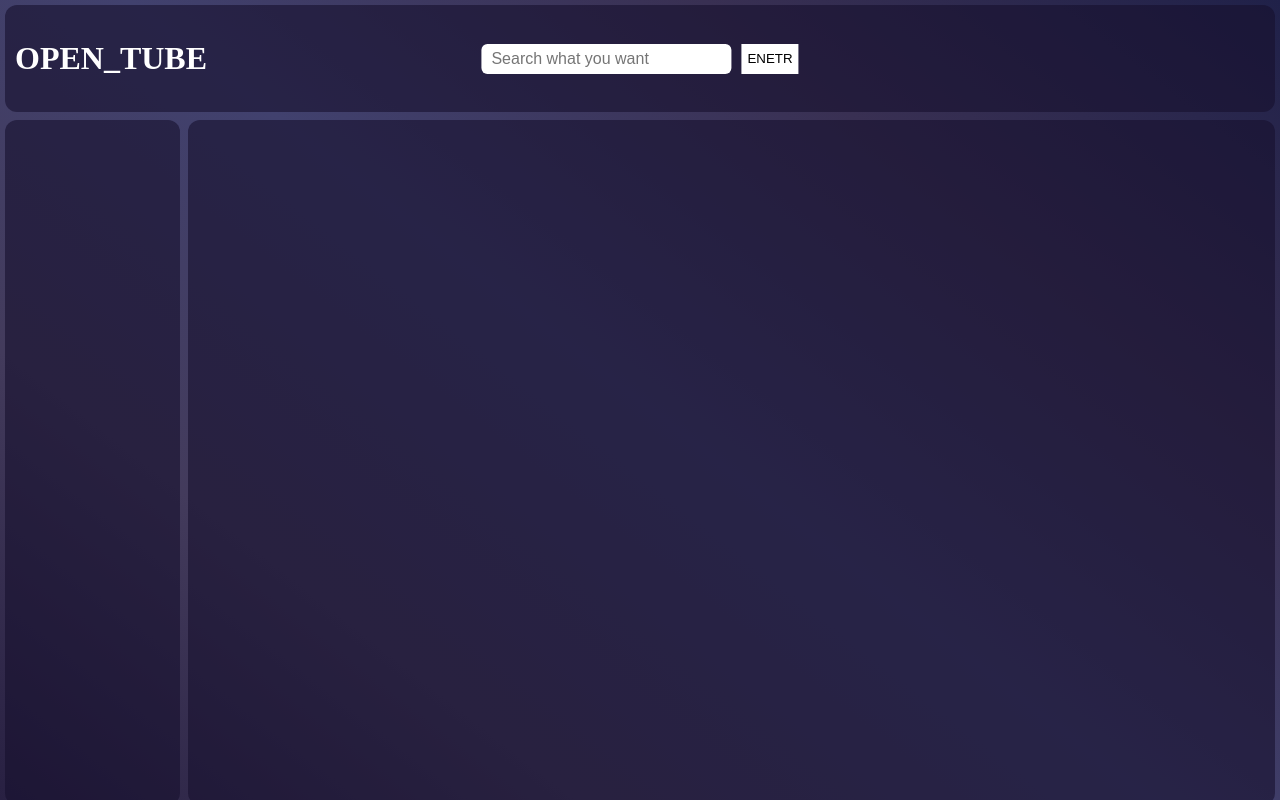
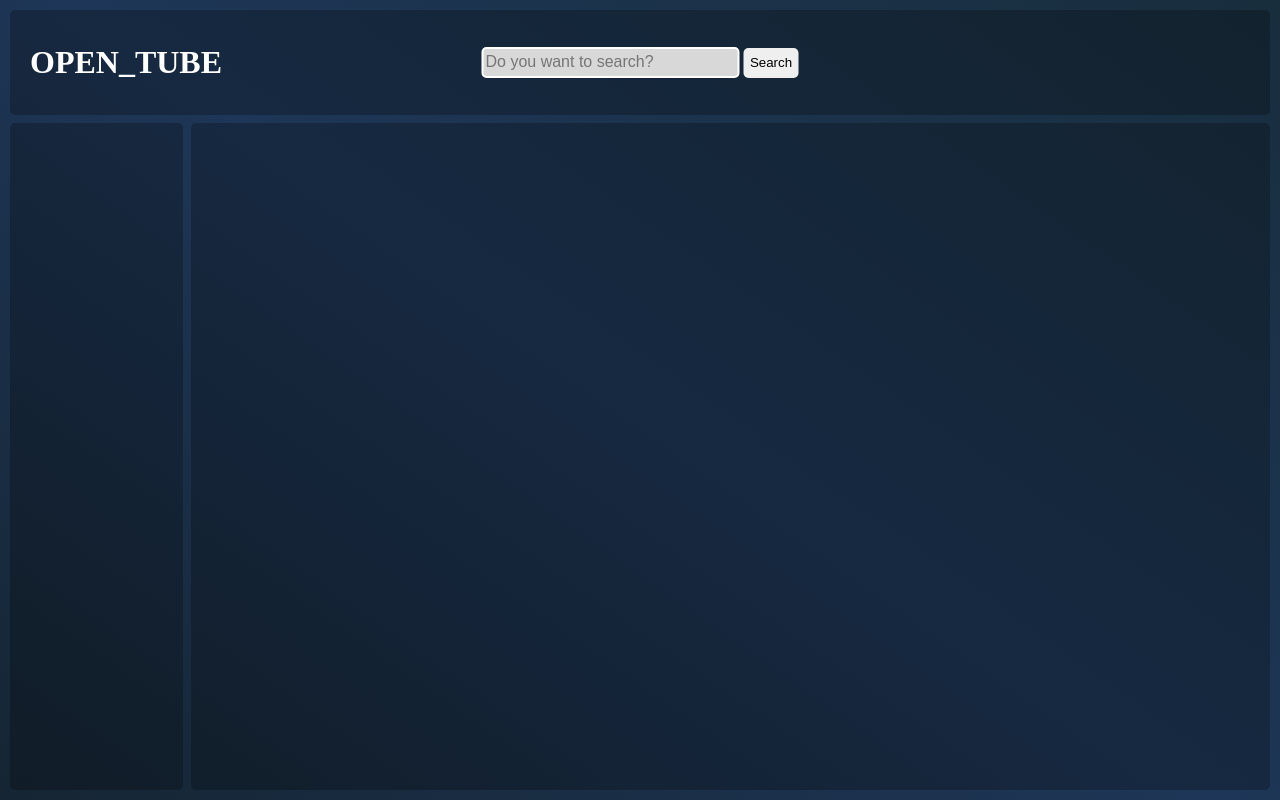
Before and after one commit to ar1ter/lkg_project, a plain HTML site: page templates/main_page/index.html in a window 1280 px wide. Drawn offline with Linux system fonts and the light colour scheme.

Commit message:
upd change html css in main page

```diff
--- a/static/main_page/main.css
+++ b/static/main_page/main.css
@@ -1,83 +1,124 @@
-html,body{
-    background-image: linear-gradient(38deg, #282042, #433b5c, #41416e, #393053,#202149);
+html, body{
+    min-width: 100%;
+    min-height: 100%;
+
+    width: 100%;
     height: 100%;
+
+    overflow: hidden;
     margin: 0;
-    padding: 0;
-    overflow: hidden;
 }
+body{
+    background-image: linear-gradient(35deg, #152533, #1e3657, #182e3d);
+
+}
+
 
 .parent {
     display: grid;
     grid-template-columns: repeat(7, 1fr);
-    grid-template-rows: repeat(7, minmax(0, 1fr));
+    grid-template-rows: repeat(7, 1fr);
     gap: 8px;
 
-    margin: 5px;
+    max-width: calc(100% - 20px);
+    max-height: calc(100% - 20px);
 
+    width: 100%;
     height: 100%;
+
+    margin: 10px;
 }
 
+.top_panel {
+    grid-column: span 7 / span 7;
 
-.div1 {
-    grid-column: span 7 / span 7;
-    background-color: rgba(22, 16, 46, 0.6);
-    border-radius: 12px;
+    background-color: rgba(0, 0, 0, 0.25);
 
-    position: relative;
+    border-radius: 5px;
+
     display: flex;
     align-items: center;
+    justify-content: space-between;
+    position: relative;
+
+}
+.logo{
+    color: white;
+    margin-left: 20px;
 }
 
-#OPEN_TUBE_logo {
-    margin-left: 10px;
-    color: white;
-}
-
-#SEARCH {
+.search{
     position: absolute;
     left: 50%;
     transform: translateX(-50%);
-    display: flex;
-    gap: 10px;
 }
 
-#SEARCH input {
+.search input{
+    font-size: medium;
+
+    background-color: #d8d8d8;
+
     width: 250px;
-    height: 30px;
-    font-size: 16px;
-    padding: 0 10px;
-    border-radius: 6px;
-    border: none;
+    height: 25px;
+
+    border: 2px solid white;
+    border-radius: 5px;
+
+    transition: all 0.3s ease;
+}
+.search input:hover{
+    box-shadow: 0 0 20px #d8d8d8;
+
+    transition: all 0.3s ease;
+}
+.search input:focus{
+    outline: none;
+    box-shadow: 0 0 14px #d8d8d8;
+
+    transition: all 0.3s ease;
 }
 
-#SEARCH input:focus {
+.search button{
     outline: none;
-    box-shadow: 0 0 10px #ffffff;
-    transition: box-shadow 0.3s ease;
+    border: none;
+    border-radius: 5px;
+
+    width: 55px;
+    height: 30px;
+
+    transition: all 0.3s ease;
 }
+.search button:hover{
+    outline: none;
+    border: none;
 
-#SEARCH input:active {
-    box-shadow: 0 0 20px #ffffff;
+    box-shadow: 0 0 16px #d8d8d8;
+
+    transition: all 0.3s ease;
 }
+.search button:active{
+    box-shadow: 0 0 20px #d8d8d8;
 
-#SEARCH button{
-    background-color: rgb(255, 255, 255);
-    border: none;
+    transition: all 0.3s ease;
 }
 
 
 
-.div2 {
+.left_panel {
     grid-row: span 6 / span 6;
     grid-row-start: 2;
-    background-color: rgba(22, 16, 46, 0.6);
-    border-radius: 12px;
+
+    background-color: rgba(0, 0, 0, 0.25);
+
+    border-radius: 5px;
 }
 
-.div3 {
+.video_panel {
     grid-column: span 6 / span 6;
     grid-row: span 6 / span 6;
     grid-row-start: 2;
-    background-color: rgba(22, 16, 46, 0.6);
-    border-radius: 12px;
+
+    background-color: rgba(0, 0, 0, 0.25);
+
+    border-radius: 5px;
 }
--- a/templates/main_page/index.html
+++ b/templates/main_page/index.html
@@ -6,19 +6,20 @@
     </head>
     <body>
         <div class="parent">
-            <div class="div1">
-                <div id="OPEN_TUBE_logo">
+            <div class="top_panel">
+                <div class="logo">
                     <h1>OPEN_TUBE</h1>
                 </div>
-                <div id="SEARCH">
-                    <input type="search" id="SEARCH_POLL" name="q" placeholder="Search what you want" />
-                    <button id="ENTER_SEARCH">ENETR</button>
+
+                <div class="search">
+                    <input tupe="tex" id="search_pool" placeholder="Do you want to search?">
+                    <button>Search</button>
                 </div>
             </div>
-            <div class="div2">
+            <div class="left_panel">
 
             </div>
-            <div class="div3">
+            <div class="video_panel">
 
             </div>
         </div>
```
